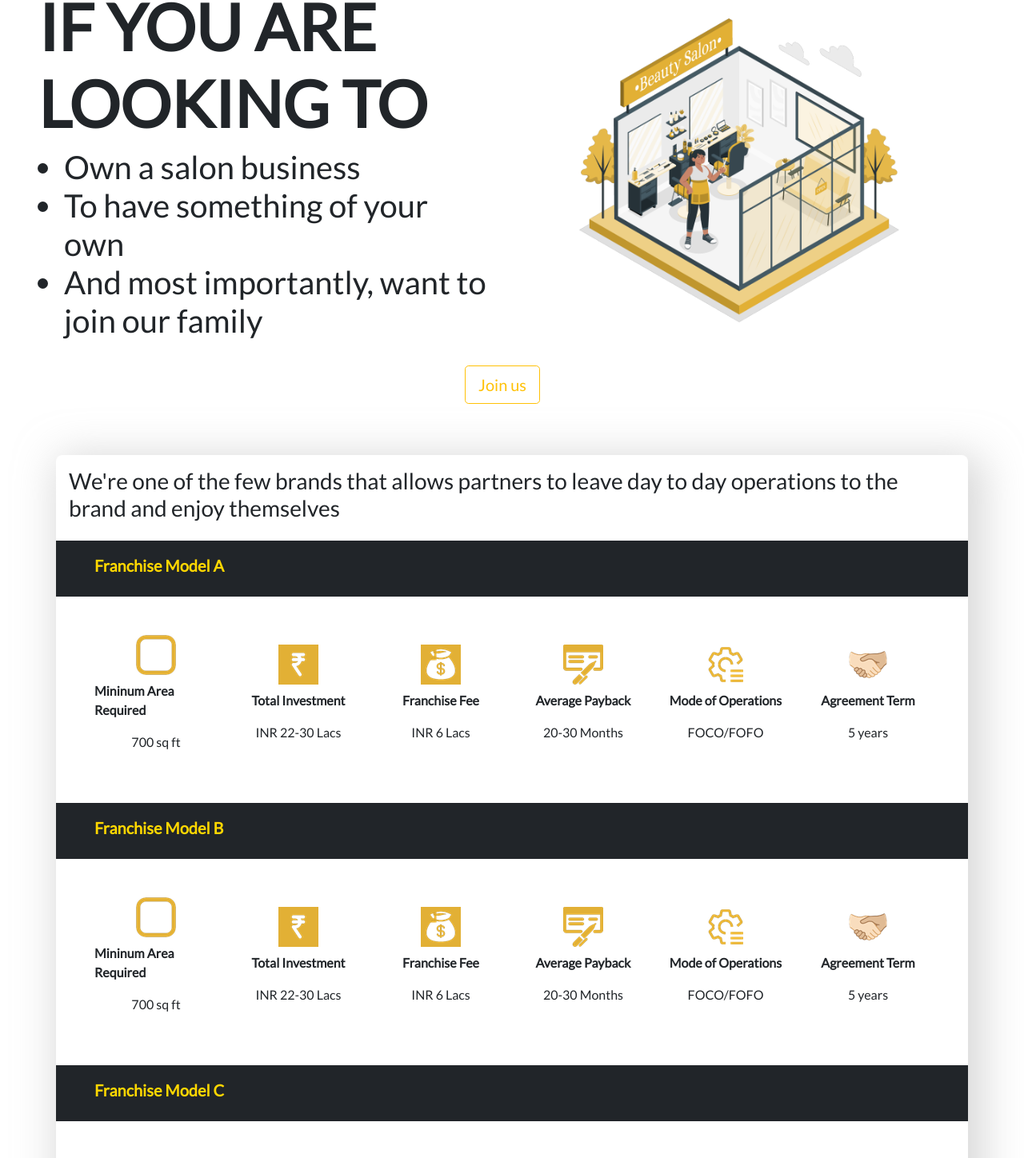
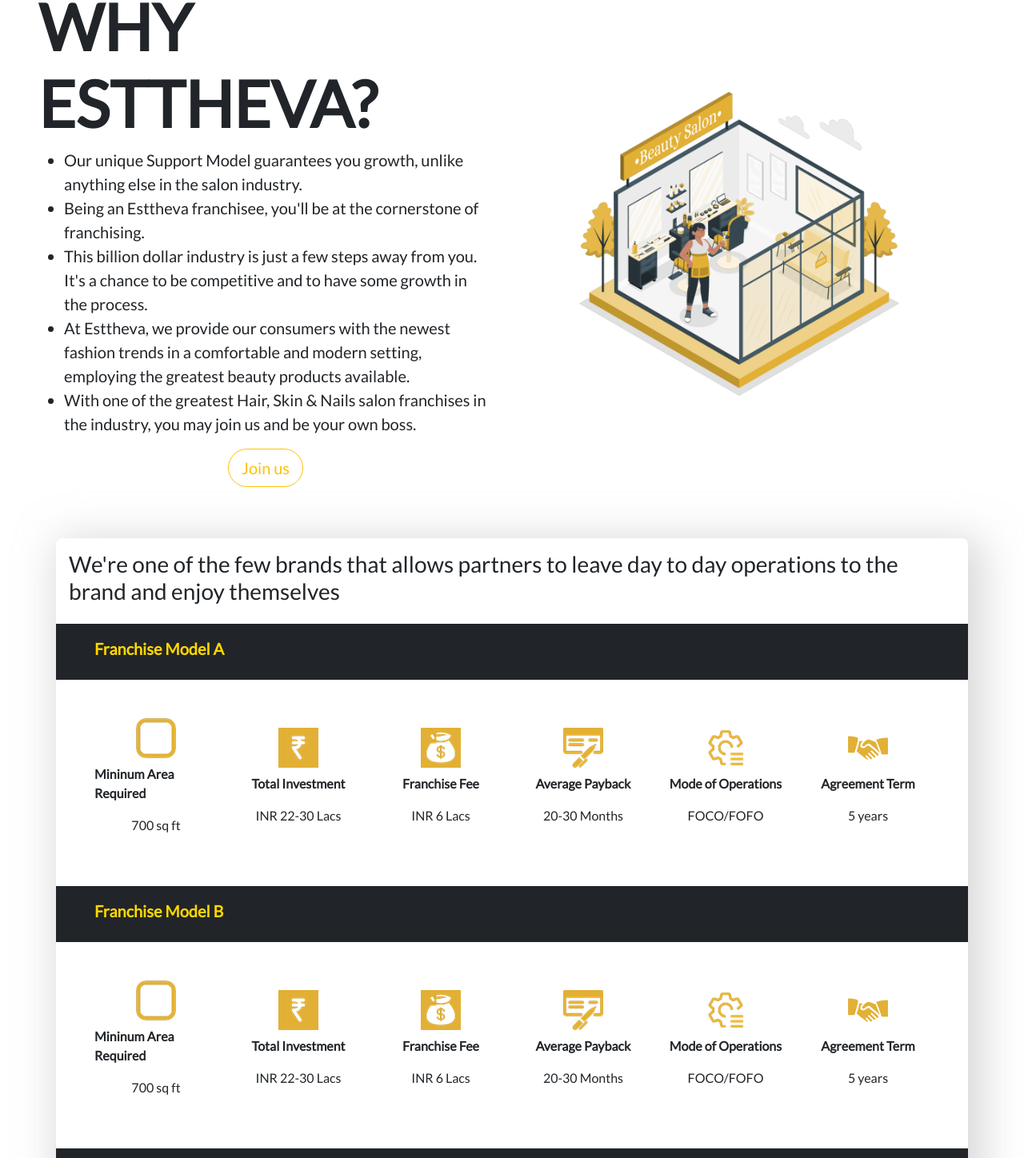
Before and after one commit to YaddyVirus/Esttheva, a Next.js app: page /franchise in a window 1280 px wide. Shown: the part 493-1941 px from the top of the page at 80% size. Built offline with nearby package versions, Linux system fonts and the light colour scheme.

Commit message:
New handshake icon and Franchise, Footer and Header updates.

```diff
--- a/components/Header.js
+++ b/components/Header.js
@@ -51,7 +51,7 @@
                     <Link href="/offers"><li><a href="#" className={`${styles.navlink} nav-link fs-5`}>Offers</a></li></Link>
                     <Link href="/franchise"><li><a href="#" className={`${styles.navlink} nav-link fs-5`}>Franchise</a></li></Link>
                     <Link href="/about"><li><a href="#" className={`${styles.navlink} nav-link fs-5`}>About Us</a></li></Link>
-                    <Link href="/#contact"><li><a href="#c" className={`${styles.navlink} nav-link fs-5`}>Contact</a></li></Link>
+                    <li><a href="/#contact" className={`${styles.navlink} nav-link fs-5`}>Contact</a></li>
                 </ul>
 
                 {/* <div className="col-md-3 text-end">
--- a/pages/franchise.js
+++ b/pages/franchise.js
@@ -1,5 +1,6 @@
 import Header from "../components/Header"
 import Footer from "../components/Footer"
+import Link from "next/link"
 import styles from "../styles/Franchise.module.css"
 
 export default function Franchise() {
@@ -18,19 +19,24 @@
             </div>
             <div className="container-fluid row my-5 px-5 ">
                 <div className="col-md-6">
-                    <h1 className={`${styles.someDiv} display-1 fw-bold text-uppercase`}>If you are<br></br> looking to</h1>
-                    <ul className="display-6">
-                        <li>Own a salon business</li>
-                        <li>To have something of your own</li>
-                        <li>And most importantly, want to join our family</li>
+                    <h1 className={`${styles.someDiv} display-1 fw-bold text-uppercase`}>Why Esttheva?</h1>
+                    <ul className="lead">
+                        <li>Our unique Support Model guarantees you growth, unlike anything else in the salon industry.</li>
+                        <li>Being an Esttheva franchisee, you&apos;ll be at the cornerstone of franchising.</li>
+                        <li>This billion dollar industry is just a few steps away from you. It&apos;s a chance to be competitive and to have some growth in the process.</li>
+                        <li>At Esttheva, we provide our consumers with the newest fashion trends in a comfortable and modern setting, employing the greatest beauty products available.</li>
+                        <li>With one of the greatest Hair, Skin &#38; Nails salon franchises in the industry, you may join us and be your own boss.</li>
                     </ul>
+                    <div className="text-center my-3">
+                        <Link href="/franchise#franchiseContact">
+                            <button className="btn btn-outline-warning btn-lg rounded-pill">Join us</button>
+                        </Link>
+                    </div>
                 </div>
                 <div className="col-md-6 d-flex flex-column justify-content-center align-items-center">
                     <img src="/franch-2.png" className="img-fluid" alt="" />
                 </div>
-                <div className="text-center my-3">
-                    <button className="btn btn-outline-warning btn-lg">Join us</button>
-                </div>
+
             </div>
 
             {/* Franchise models div */}
@@ -71,7 +77,7 @@
                                 <p>FOCO/FOFO</p>
                             </div>
                             <div className="col-md-2 d-flex flex-column justify-content-center align-items-center">
-                                <img src="/franch-icon-6.png" className="img-fluid" alt="" />
+                                <img src="/hand-shake.png" className="img-fluid" alt="" />
                                 <p className="fw-bold mt-2">Agreement Term</p>
                                 <p>5 years</p>
                             </div>
@@ -110,7 +116,7 @@
                                 <p>FOCO/FOFO</p>
                             </div>
                             <div className="col-md-2 d-flex flex-column justify-content-center align-items-center">
-                                <img src="/franch-icon-6.png" className="img-fluid" alt="" />
+                                <img src="/hand-shake.png" className="img-fluid" alt="" />
                                 <p className="fw-bold mt-2">Agreement Term</p>
                                 <p>5 years</p>
                             </div>
@@ -149,7 +155,7 @@
                                 <p>FOCO/FOFO</p>
                             </div>
                             <div className="col-md-2 d-flex flex-column justify-content-center align-items-center">
-                                <img src="/franch-icon-6.png" className="img-fluid" alt="" />
+                                <img src="/hand-shake.png" className="img-fluid" alt="" />
                                 <p className="fw-bold mt-2">Agreement Term</p>
                                 <p>5 years</p>
                             </div>
@@ -159,7 +165,7 @@
             </div>
 
             {/* Franchise page form*/}
-            <div className="container col-xl-10 col-xxl-8  py-5" id='contact'>
+            <div className="container col-xl-10 col-xxl-8  py-5" id='franchiseContact'>
                 <div className="row align-items-center g-lg-5 py-5">
                     <div className="col-lg-7 text-center text-lg-start">
                         <h1 className="display-4 fw-bold lh-1 mb-3">Work with us</h1>
```
Also changed, not shown: public/hand-shake.png (added).
